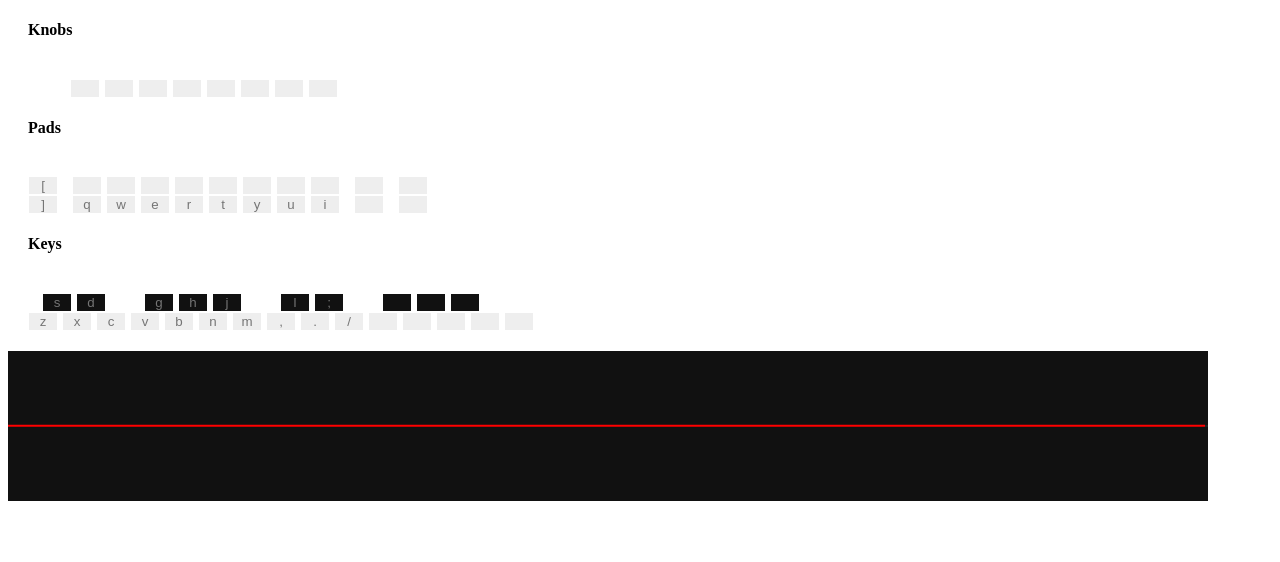
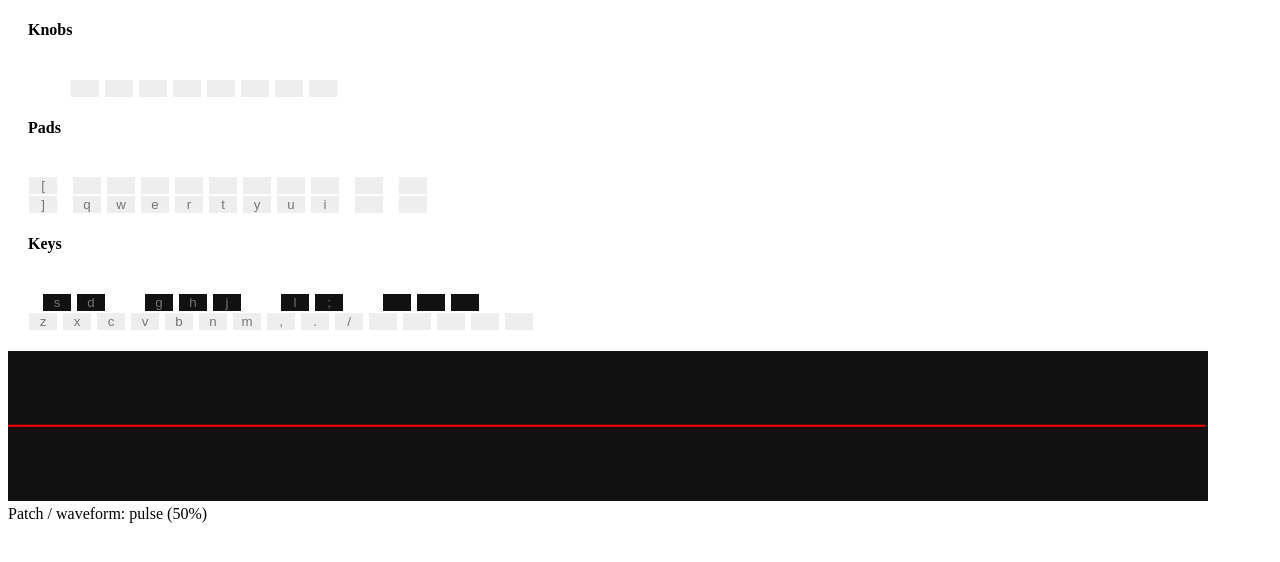
Before and after one commit to adrienjoly/webmidi-launchkey-mini, a website: page index.html in a window 1280 px wide. Both pictures are taken after a click on the button "Start". Drawn offline with Linux system fonts and the light colour scheme.

Commit message:
feat: display current patch name

```diff
--- a/index.html
+++ b/index.html
@@ -51,6 +51,8 @@
 
     <canvas id="osc1" width="2400" height="300" style="width: 1200px; height: 150px;"></canvas>
 
+    <div id="currentPatchName"></div>
+
     <div id="startupModal">
       <p>Plug your MIDI instrument (if any), then click on the button.</p>
       <button id="run">Start</button>
@@ -70,12 +72,15 @@
     <script src="note-player.js"></script>      <!-- imports initNotePlayer() -->
 
     <script>
-      // 0. Setup the keyboard UI
+      // 0. Setup the UI
 
       const keyboardDiv = document.getElementById('renderedKeyboard');
       const keyboardUI = initKeyboardRenderer();
       const renderKeyboardUI = (state) => keyboardDiv.innerHTML = keyboardUI.renderHTML(state);
       renderKeyboardUI({}); // render with initial state
+
+      const patchNameDiv = document.getElementById('currentPatchName');
+      const onPatchChange = ({ name }) => patchNameDiv.innerHTML = `Patch / waveform: ${name}`;
 
       // just to activate WebAudio after a user gesture
       document.getElementById('run').onclick = function() {
@@ -89,7 +94,7 @@
           audioContext,
           canvas: document.querySelector('#osc1')
         });
-        const synth = initSynth({ audioContext }); // creates an audio context for one "channel"
+        const synth = initSynth({ audioContext, onPatchChange }); // creates an audio context for one "channel"
         const soundGenerator = initSoundGenerator({ SoundEffect });
         const notePlayer = initNotePlayer({ synth, soundGenerator, oscilloscope });
 
--- a/synth.js
+++ b/synth.js
@@ -1,32 +1,42 @@
 // Polyphonic Synth Tone generator based on WebAudio
 // (very) inspired by https://devdocs.io/dom/web_audio_api/simple_synth
 
-function initSynth({ audioContext }){
+function initSynth({ audioContext, onPatchChange }){
 
   const NOTES = [ 'C', 'C#', 'D', 'D#', 'E', 'F', 'F#', 'G', 'G#', 'A', 'A#', 'B' ];
 
+  /*
   function makeCustomWaveform() {
     const sineTerms = new Float32Array([0, 0, 1, 0, 1]);
     const cosineTerms = new Float32Array(sineTerms.length);
     return audioContext.createPeriodicWave(cosineTerms, sineTerms);
   }
+  */
 
   var patches = [
-    { type: 'square' },
-    { type: 'triangle' },
+    {
+      name: 'pulse (50%)',
+      type: 'square'
+    },
+    {
+      name: 'triangle',
+      type: 'triangle'
+    },
     /*
     // temporarilly disabling these waveforms, for presentation at algolia
     { type: 'sine' },
     { type: 'sawtooth' },
-    { type: 'custom', apply: osc => osc.setPeriodicWave(makeCustomWaveform()) },
     */
   ];
 
   var currentPatch = 0;
 
-  function switchPatch() {
-    currentPatch = (currentPatch + 1) % patches.length;
+  function switchPatch(incr = 1) {
+    currentPatch = (currentPatch + incr) % patches.length;
+    onPatchChange && onPatchChange(patches[currentPatch]);
   }
+
+  onPatchChange && onPatchChange(patches[currentPatch]);
 
   function playTone({ freq, velocity }, patch = patches[currentPatch]) {
     const oscillator = audioContext.createOscillator();
```
